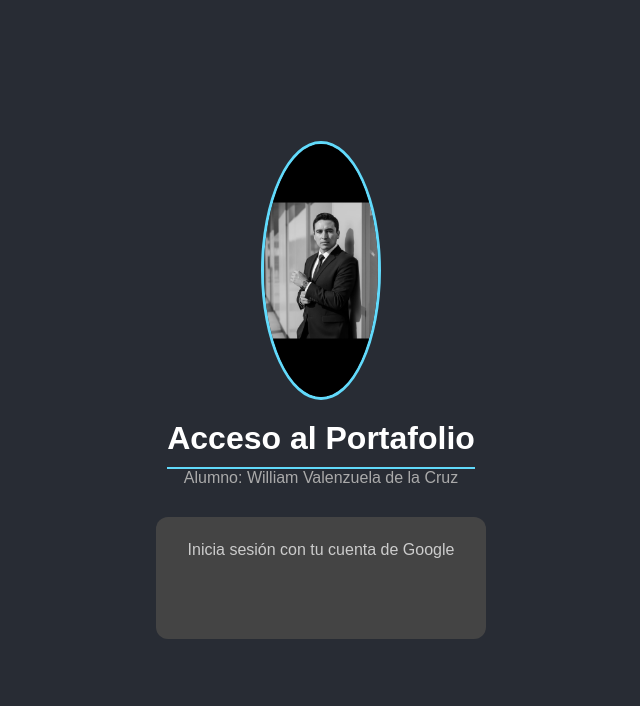
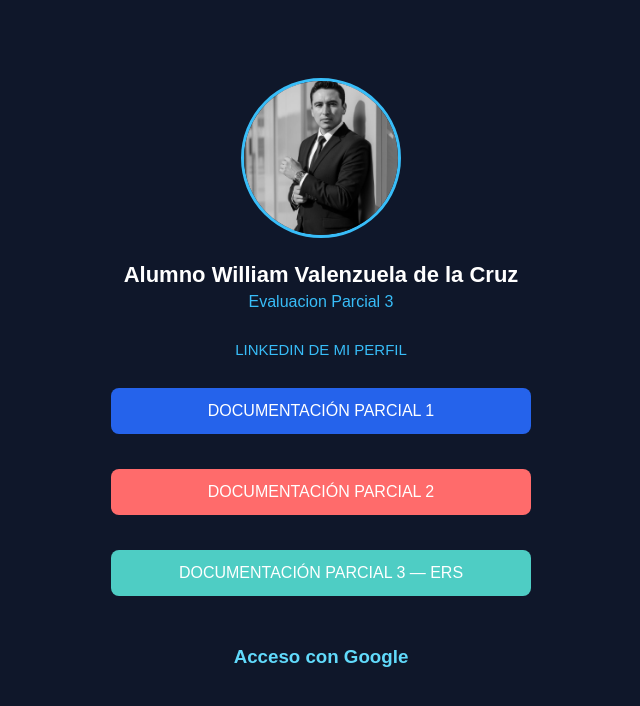
Before and after one commit to William-Valenzuela/valenzuela-william-react, a React (Create React App) app: page / in a window 1280 px wide. Shown: the top 706 px of the page, without its empty margins (319-959 px from the left). Built offline with nearby package versions, Linux system fonts and the light colour scheme.

Commit message:
Mover login de Google al menu principal

```diff
--- a/src/App.js
+++ b/src/App.js
@@ -7,7 +7,7 @@ import DocumentacionParcial3 from './DocumentacionParcial3';
 
 const CLIENT_ID = "147107726030-6ss1s5ub8355k24b35nnk9dt2s0ivsug.apps.googleusercontent.com";
 
-function AppHome({ onNavigate, setIsLoggedIn }) {
+function AppHome({ onNavigate }) {
   const [showDocs, setShowDocs] = useState(false);
 
   const handleDownload = (filePath, fileName) => {
@@ -28,10 +28,6 @@ function AppHome({ onNavigate, setIsLoggedIn }) {
   return (
     <div className="App">
       <div className="container">
-        <button onClick={() => setIsLoggedIn(false)}
-          style={{ position:'absolute', top:'20px', right:'20px', padding:'10px', cursor:'pointer', borderRadius:'5px', border:'none', backgroundColor:'#ff4b2b', color:'white' }}>
-          Cerrar Sesión
-        </button>
         <img src={profile} alt="Perfil" className="profile" />
         <p className="text">Alumno William Valenzuela de la Cruz</p>
         <p className="evaluation-text">Evaluacion Parcial 3</p>
@@ -41,6 +37,16 @@ function AppHome({ onNavigate, setIsLoggedIn }) {
         <button className="main-btn" onClick={() => setShowDocs(!showDocs)}>DOCUMENTACIÓN PARCIAL 1</button>
         <button className="main-btn" onClick={() => onNavigate('partial2')} style={{ marginTop:'15px', backgroundColor:'#ff6b6b' }}>DOCUMENTACIÓN PARCIAL 2</button>
         <button className="main-btn" onClick={() => onNavigate('partial3')} style={{ marginTop:'15px', backgroundColor:'#4ecdc4' }}>DOCUMENTACIÓN PARCIAL 3 — ERS</button>
+
+        {/* GOOGLE LOGIN COMPONENT */}
+        <div style={{ marginTop: '30px', textAlign: 'center' }}>
+          <h3 style={{ color: '#61dafb', marginBottom: '15px' }}>Acceso con Google</h3>
+          <GoogleLogin
+            onSuccess={(response) => console.log("Login exitoso:", response)}
+            onError={() => console.log("Error en login")}
+            useOneTap
+          />
+        </div>
 
         {showDocs && (
           <div className="pdf-overlay">
@@ -63,35 +69,13 @@ function AppHome({ onNavigate, setIsLoggedIn }) {
 
 function App() {
   const [currentPage, setCurrentPage] = useState('home');
-  const [isLoggedIn, setIsLoggedIn] = useState(false);
-
-  const onSuccess = (response) => {
-    console.log("Login con Google exitoso:", response);
-    setIsLoggedIn(true);
-  };
-
-  const onError = () => console.log("Error al iniciar sesión con Google");
 
   return (
     <GoogleOAuthProvider clientId={CLIENT_ID}>
       <div>
-        {!isLoggedIn ? (
-          <div style={{ display:'flex', flexDirection:'column', alignItems:'center', justifyContent:'center', height:'100vh', backgroundColor:'#282c34', color:'white' }}>
-            <img src={profile} alt="Perfil" style={{ width:'120px', borderRadius:'50%', marginBottom:'20px', border:'3px solid #61dafb' }} />
-            <h1 style={{ borderBottom:'2px solid #61dafb', paddingBottom:'10px' }}>Acceso al Portafolio</h1>
-            <p style={{ color:'#aaa', marginBottom:'10px' }}>Alumno: William Valenzuela de la Cruz</p>
-            <div style={{ background:'#444', padding:'24px 32px', borderRadius:'12px', margin:'20px 0', textAlign:'center' }}>
-              <p style={{ marginBottom:'16px', color:'#ccc' }}>Inicia sesión con tu cuenta de Google</p>
-              <GoogleLogin onSuccess={onSuccess} onError={onError} useOneTap />
-            </div>
-          </div>
-        ) : (
-          <>
-            {currentPage === 'home'     && <AppHome onNavigate={(p) => setCurrentPage(p)} setIsLoggedIn={setIsLoggedIn} />}
-            {currentPage === 'partial2' && <DocumentacionParcial2 onBackToHome={() => setCurrentPage('home')} />}
-            {currentPage === 'partial3' && <DocumentacionParcial3 onBackToHome={() => setCurrentPage('home')} />}
-          </>
-        )}
+        {currentPage === 'home'     && <AppHome onNavigate={(p) => setCurrentPage(p)} />}
+        {currentPage === 'partial2' && <DocumentacionParcial2 onBackToHome={() => setCurrentPage('home')} />}
+        {currentPage === 'partial3' && <DocumentacionParcial3 onBackToHome={() => setCurrentPage('home')} />}
       </div>
     </GoogleOAuthProvider>
   );
```
